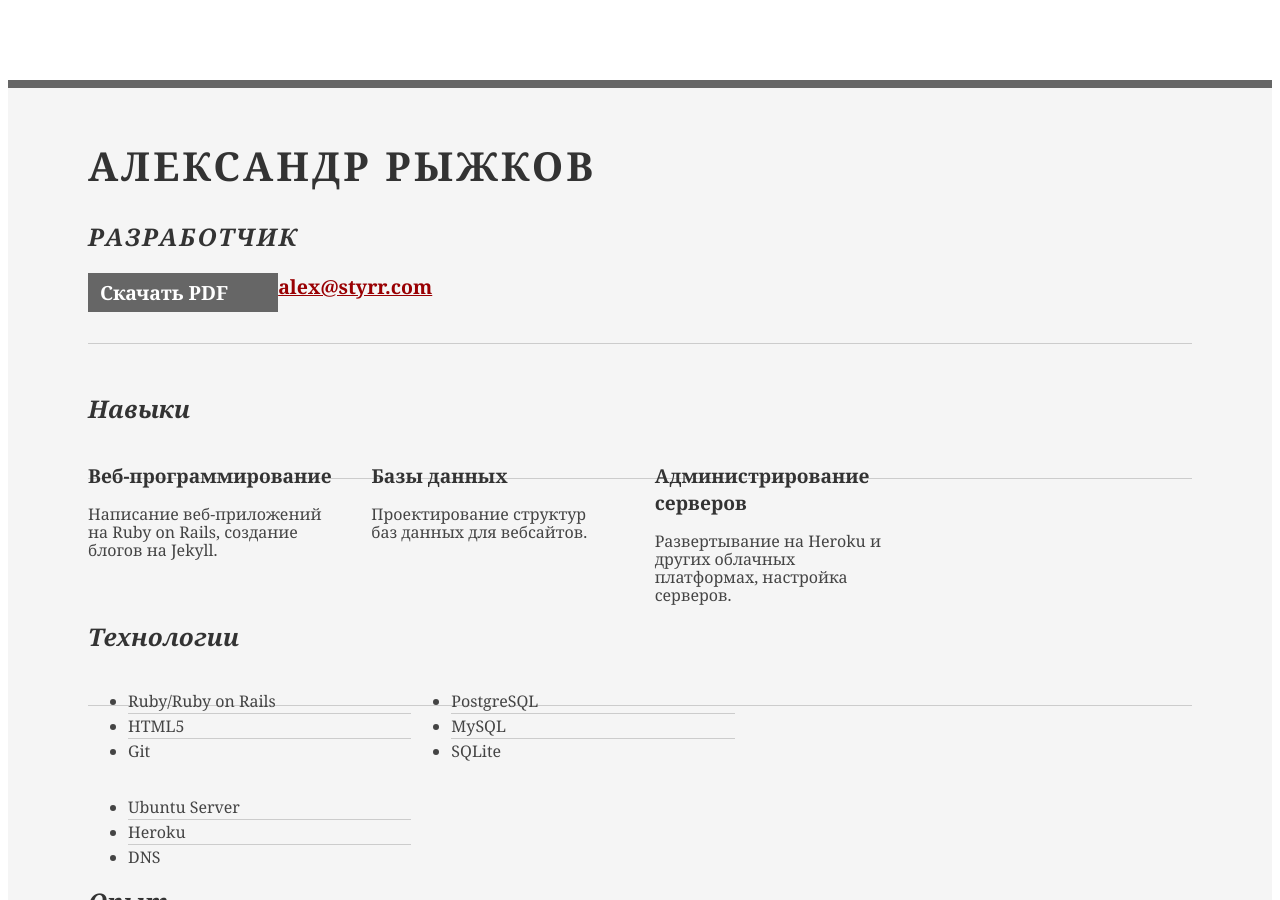
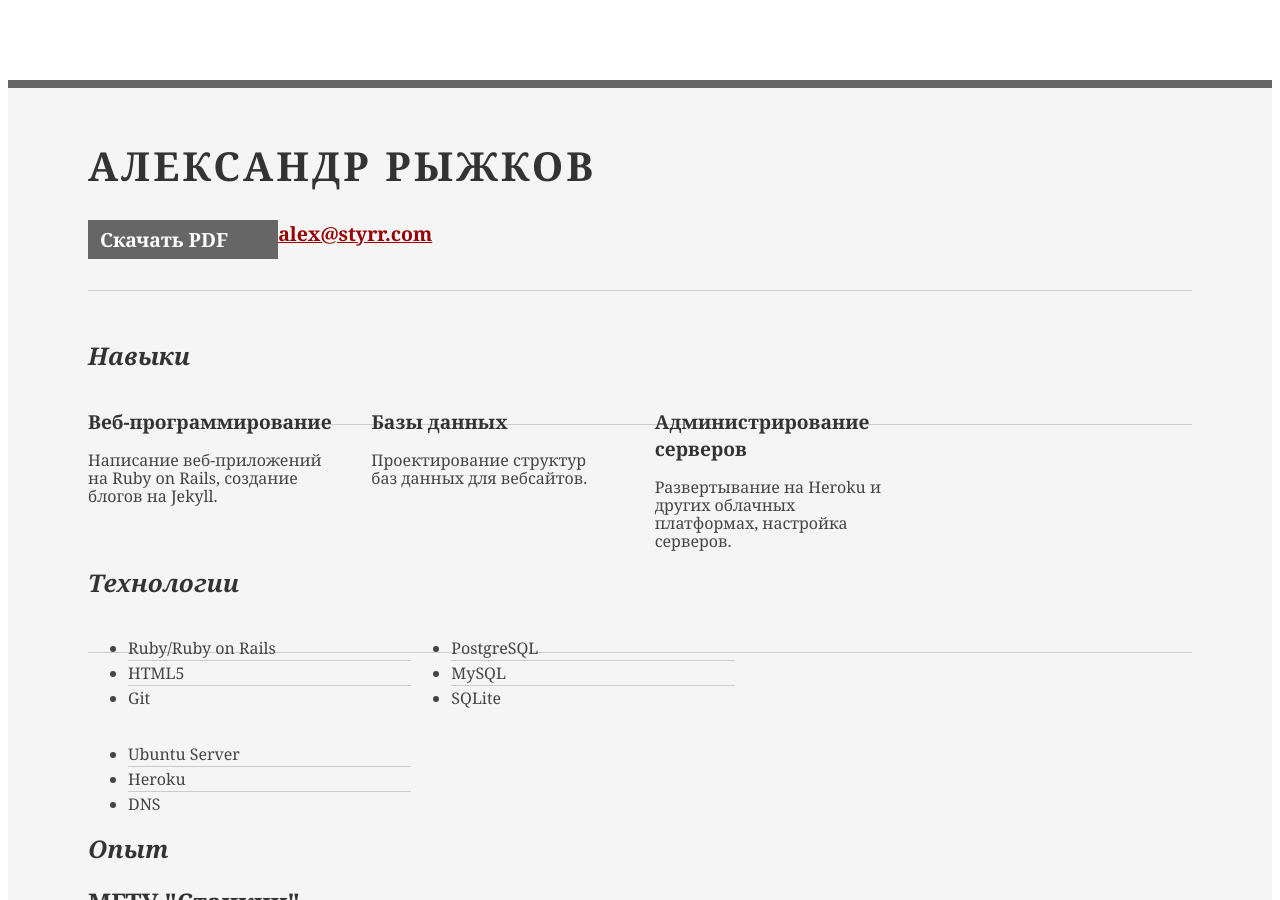
Before and after one commit to styrrcom/styrrcom.github.io, a Jekyll site: the page built from resume_ru.html, in a window 1280 px wide and 900 px high. Built offline with Jekyll 4.4.1, drawn with Linux system fonts in a browser that asks for light colours; a style sheet for code colours, icons or effects is not loaded.

Commit message:
updated resume

```diff
--- a/resume_ru.html
+++ b/resume_ru.html
@@ -7,7 +7,7 @@
 <html>
 <head>
 
-	<title>Александр Рыжков | Разработчик | alex@styrr.com</title>
+	<title>Александр Рыжков | alex@styrr.com</title>
 	<meta http-equiv="content-type" content="text/html; charset=utf-8" />
 
 	<meta name="keywords" content="" />
@@ -29,7 +29,7 @@
 			<div class="yui-gc">
 				<div class="yui-u first">
 					<h1>Александр Рыжков</h1>
-					<h2>Разработчик</h2>
+					<h2></h2>
 				</div>
 
 				<div class="yui-u">
```
